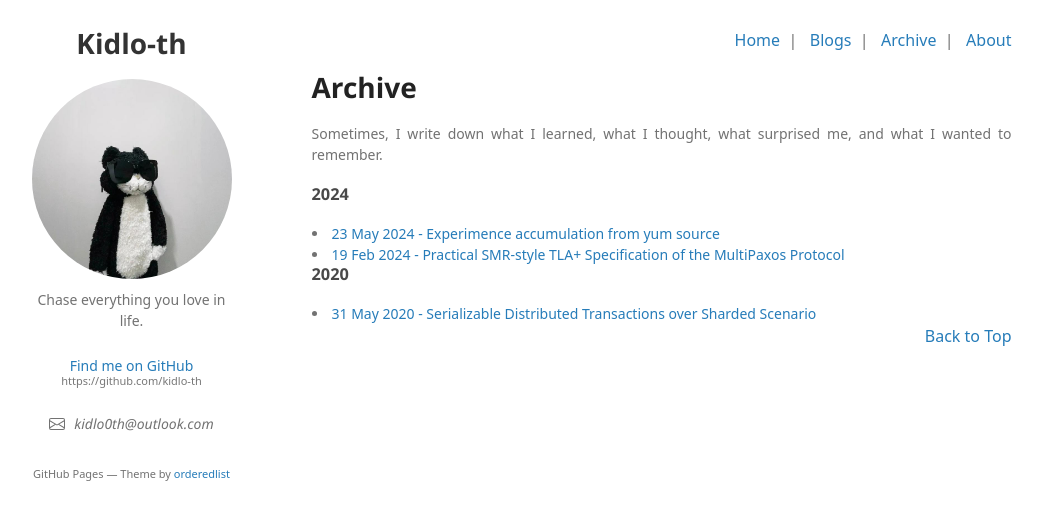
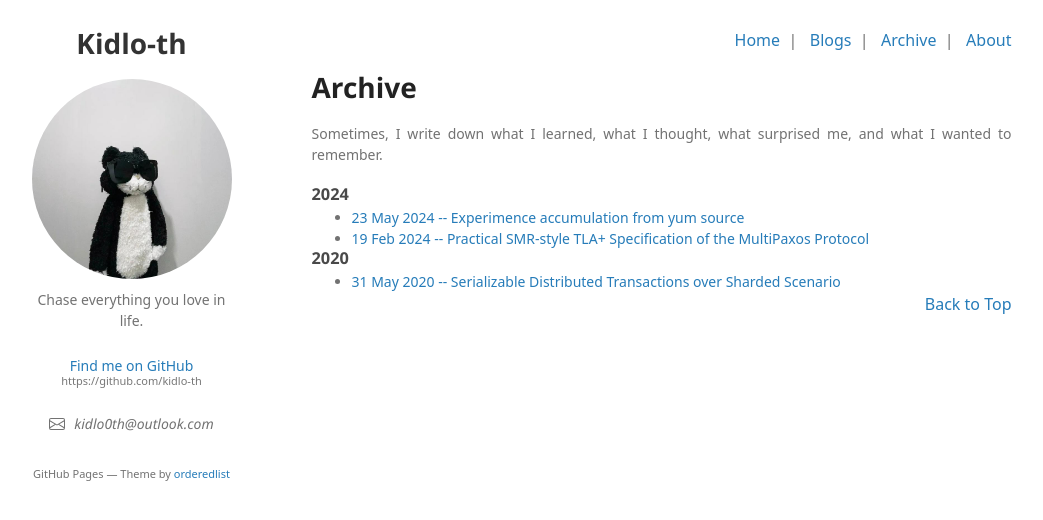
Before and after one commit to kidlo-th/kidlo-th.github.io, a Jekyll site: the page built from archive.md, in a window 1280 px wide. Shown: the top 520 px of the page, without its empty margins (121-1164 px from the left). Built offline with Jekyll 4.4.1, drawn with Linux system fonts in a browser that asks for light colours; some web fonts are replaced; a script that is not in the unit is left out.

Commit message:
Archive pages formatting

```diff
--- a/archive.md
+++ b/archive.md
@@ -5,6 +5,26 @@ permalink: /archive.html
 page_type: "Archive"
 ---
 
+<div>
+    <style>
+        ul {
+            height: 1px;
+            /* 字符间隔-8px */
+            letter-spacing: -8px;
+        }
+
+        li {
+            height: 5px;
+            /* display: inline-block; */
+            /* 字符间隔默认 */
+            letter-spacing: normal;
+        }
+
+        h3 {
+			height: 2px;
+		}
+    </style>
+</div>
 # Archive
 
 Sometimes, I write down what I learned, what I thought, what surprised me, and what I wanted to remember.
@@ -16,13 +36,12 @@ Sometimes, I write down what I learned, what I thought, what surprised me, and w
   {% capture post_year %}{{ post.date | date: "%Y" }}{% endcapture %}
 
   {% if current_year != post_year %}
+    {% if current_year %}
+    {% endif %}
     {% assign current_year = post_year %}
    <h3>{{ current_year }}</h3>
   {% endif %}
-
-  <li>
-    <a href="{{ post.url }}">{{ post.date | date: "%d %b %Y" }} - {{ post.title }}</a>
-  </li>
-  {% if forloop.last or current_year != post_year %}
+  <ul><li><a href="{{ post.url }}">{{ post.date | date: "%d %b %Y" }} -- {{ post.title }}</a></li></ul>
+  {% if forloop.last %}
   {% endif %}
 {% endfor %}
```
